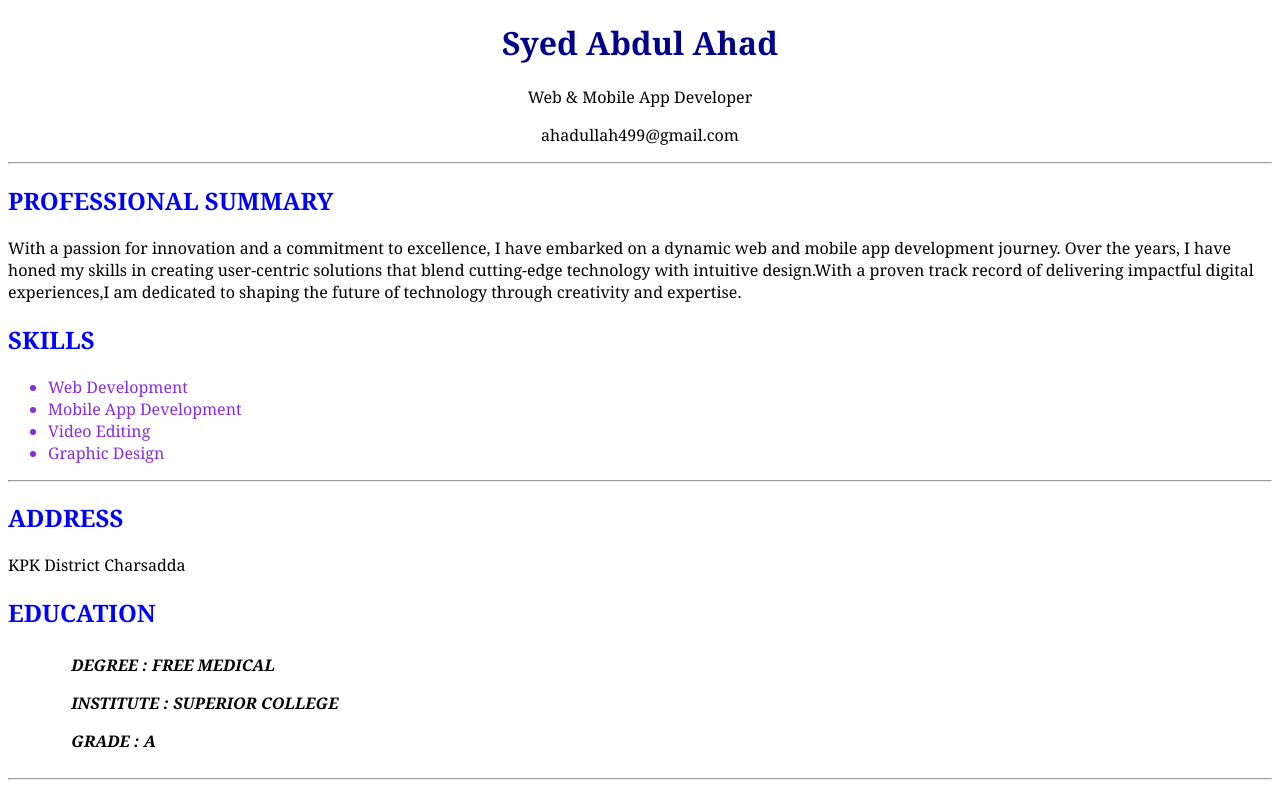
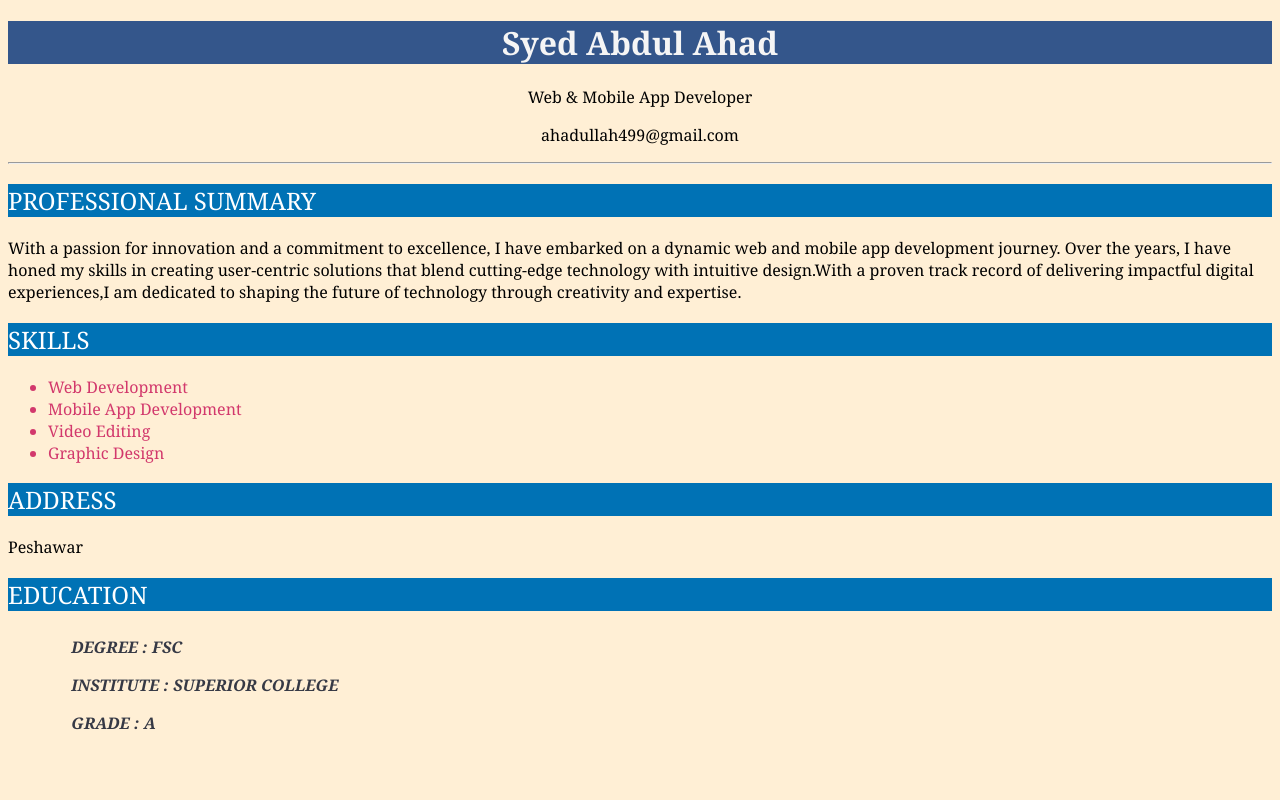
Before and after one commit to SyedAbdulAhad97/Resume, a plain HTML site: page index.html in a window 1280 px wide. Drawn offline with Linux system fonts and the light colour scheme.

Commit message:
My Resume

```diff
--- a/index.html
+++ b/index.html
@@ -12,7 +12,7 @@
     <p>Web & Mobile App Developer</p>
     <p>ahadullah499@gmail.com</p>
   </section>
-    <hr />
+    <hr/>
     <h2>Professional Summary</h2>
 
     <p>
@@ -30,16 +30,16 @@
       <li>Video Editing</li>
       <li>Graphic Design</li>
     </ul>
-    <hr />
+    <u></u>
     <h2>ADDRESS</h2>
-    <p>KPK District Charsadda</p>
+    </u>
+    <p>Peshawar</p>
     <h2>education</h2>
     <section id="edu">
-      <p><strong>DEGREE : FREE MEDICAL</strong></p>
+      <p><strong>DEGREE : FSC</strong></p>
       <p><strong>INSTITUTE : SUPERIOR COLLEGE</strong></p>
       <p><strong>GRADE : A</strong></p>
     </section>
-    <hr />
 
   </body>
 </html>
--- a/style.css
+++ b/style.css
@@ -2,21 +2,25 @@ html{
     padding: 0%;
     margin: 0%;
     box-sizing: border-box;
+    background-color: papayawhip;
   font-family: Cambria, Cochin, Georgia, Times, 'Times New Roman', serif;
 }
 h1{
    text-align: center;
-    color: darkblue;
+    color:whitesmoke;
+    background-color:  #34568B;
 }
 #top{
     text-align: center;
 }
-h2{
+h2{font-family: Georgia, 'Times New Roman', Times, serif;
+    font-weight: lighter;
     text-transform: uppercase;
-    color: blue;
+    color:white;
+    background-color:#0072B5;
 }
 ul{
-    color: blueviolet;
+    color: #D2386C;
 }
 #edu{
     padding-left: 3%;
@@ -24,4 +28,5 @@ ul{
     color: black;
     font-style: oblique;
     font-weight: 100;
+    color:#363945;
 }
```
